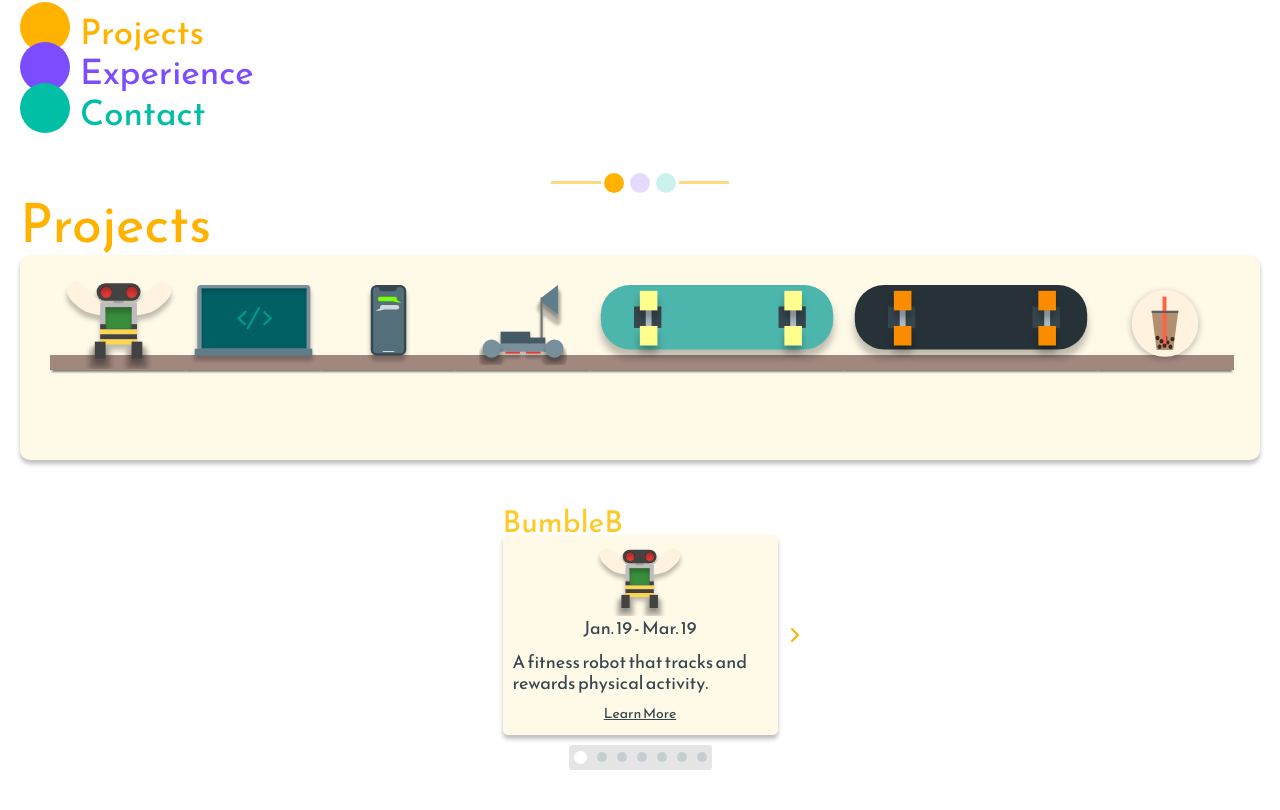
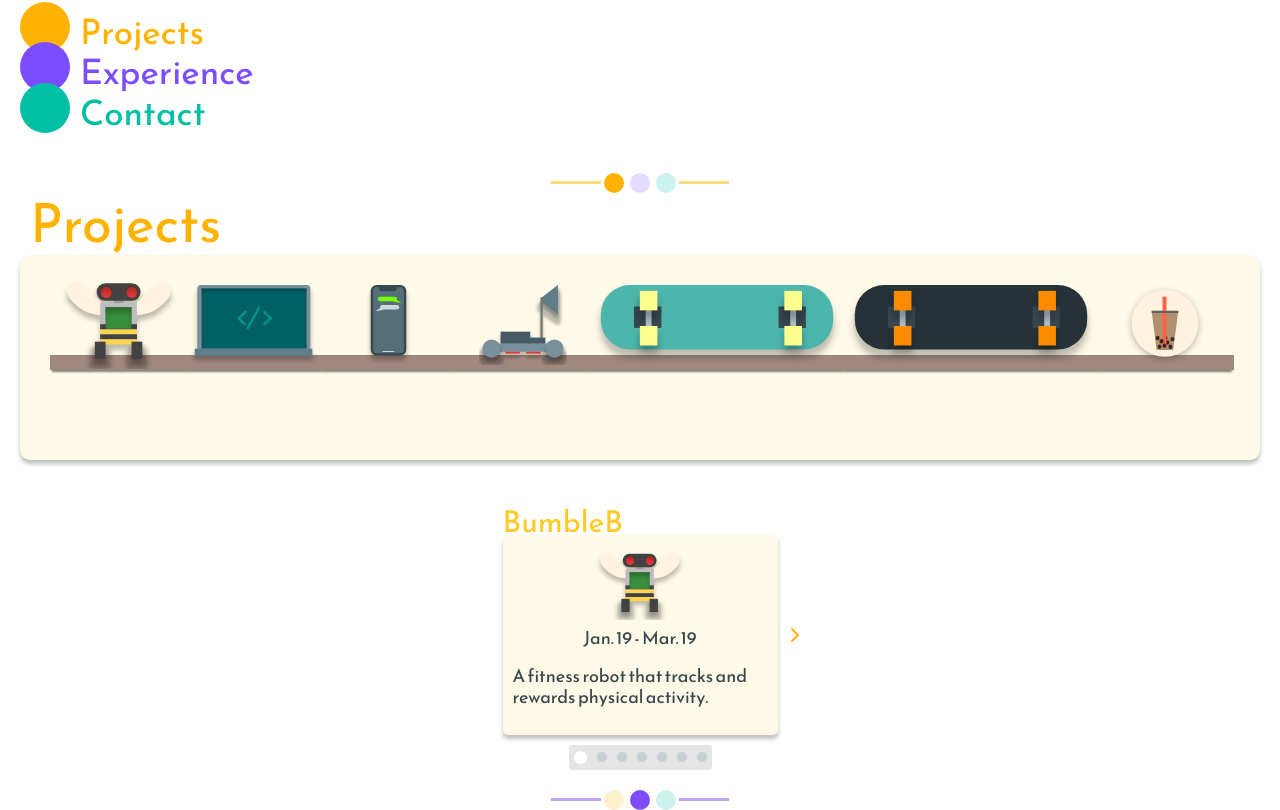
Before and after one commit to CameronShum/web2, a React (Create React App) app: page / in a window 1280 px wide. Shown: the part 538-1348 px from the top of the page. Built offline with nearby package versions, Linux system fonts and the light colour scheme.

Commit message:
Started Experiences

```diff
--- a/src/components/built/Carousel.js
+++ b/src/components/built/Carousel.js
@@ -14,7 +14,7 @@ const Card = ({ img, date, desc, link }) => (
       <object data={img} type="image/svg+xml" aria-label="build icon" />
       <Text>{date}</Text>
       <Text style={{ padding: "10px 0" }}>{desc}</Text>
-      <LearnMore href={link}>Learn More</LearnMore>
+      {/* <LearnMore href={link}>Learn More</LearnMore> */}
     </CardContainer>
   </div>
 );
@@ -89,10 +89,10 @@ const FlexCol = styled.div`
   align-items: center;
 `;
 
-const LearnMore = styled.a`
-  font-size: 14px;
-  color: #37474e;
-`;
+// const LearnMore = styled.a`
+//   font-size: 14px;
+//   color: #37474e;
+// `;
 
 const Title = styled.div`
   width: 275px;
--- a/src/pages/App.js
+++ b/src/pages/App.js
@@ -1,12 +1,14 @@
 import React from "react";
 import styled from "@emotion/styled";
 import LandingPage from "./LandingPage";
-import BuildPage from "./BuildPage";
+import ProjectsPage from "./ProjectsPage";
+import ExperiencePage from "./ExperiencePage";
 
 const App = () => (
   <Global>
     <LandingPage />
-    <BuildPage />
+    <ProjectsPage />
+    <ExperiencePage />
   </Global>
 );
 
--- /dev/null
+++ b/src/pages/ExperiencePage.js
@@ -0,0 +1,13 @@
+import React from "react";
+import styled from "@emotion/styled";
+import { SectionDivider, Carousel } from "../components";
+
+const ExperiencePage = () => {
+  return (
+    <div>
+      <SectionDivider sectionName={"Experience"} />
+    </div>
+  );
+};
+
+export default ExperiencePage;
--- a/src/pages/BuildPage.js
+++ b/src/pages/ProjectsPage.js
@@ -21,7 +21,7 @@ const images = [
   Sticker
 ];
 
-const BuildPage = () => {
+const ProjectsPage = () => {
   const [current, setCurrent] = useState(0);
 
   const handleClick = num => () => {
@@ -31,14 +31,14 @@ const BuildPage = () => {
   return (
     <Container>
       <SectionDivider sectionName={"Projects"} />
-      <Text style={{ fontSize: 54 }}>Projects</Text>
+      <Text style={{ fontSize: 54, marginLeft: 10 }}>Projects</Text>
       <Window onClick={handleClick} images={images} current={current} />
       <Carousel index={current} setCurrent={handleClick} />
     </Container>
   );
 };
 
-export default BuildPage;
+export default ProjectsPage;
 
 //
 //  Begin Styling
```
Also changed, not shown: src/constants/experience.js (added, +12 -0 lines), src/pages/Experience.js (deleted).
